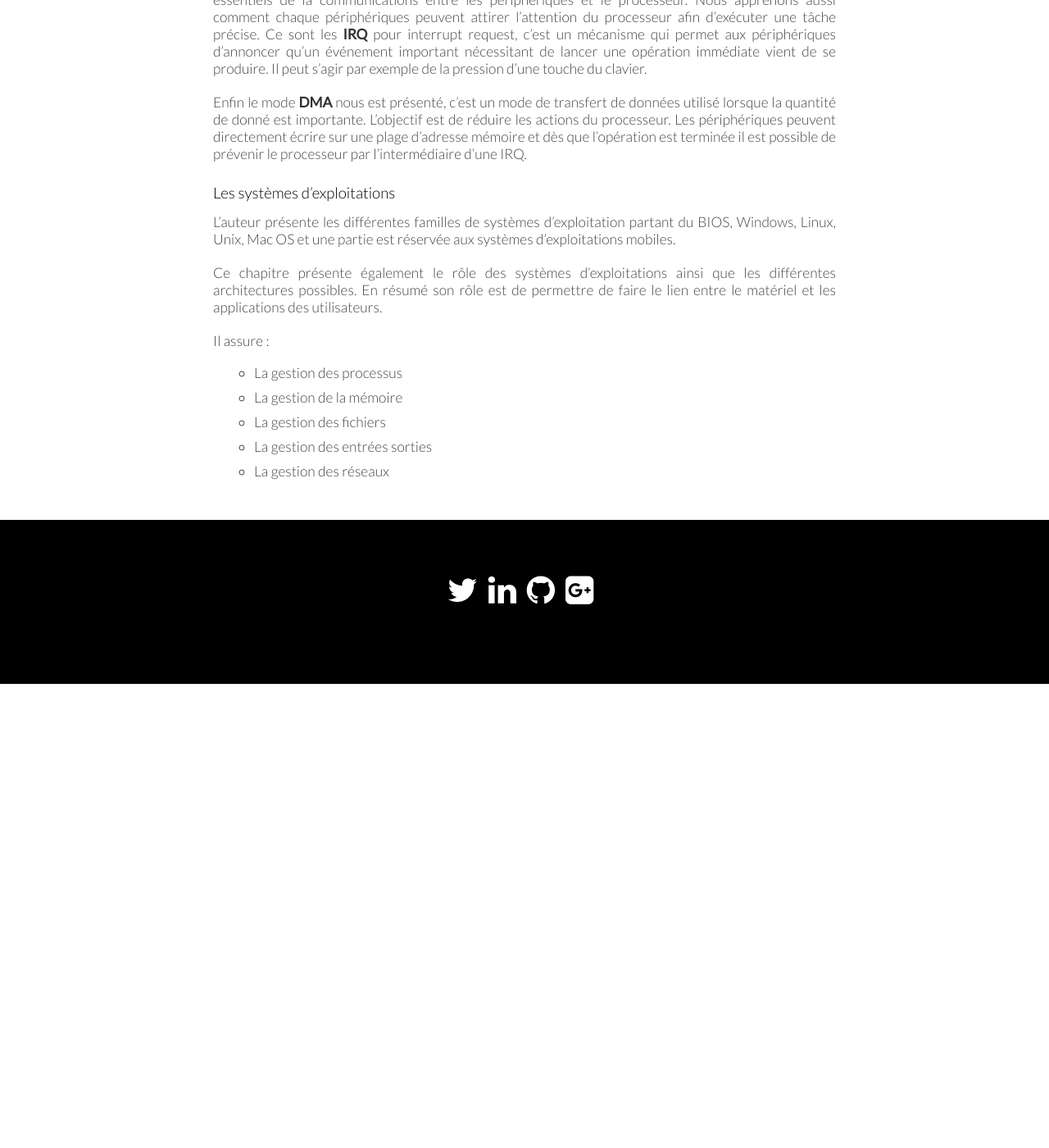
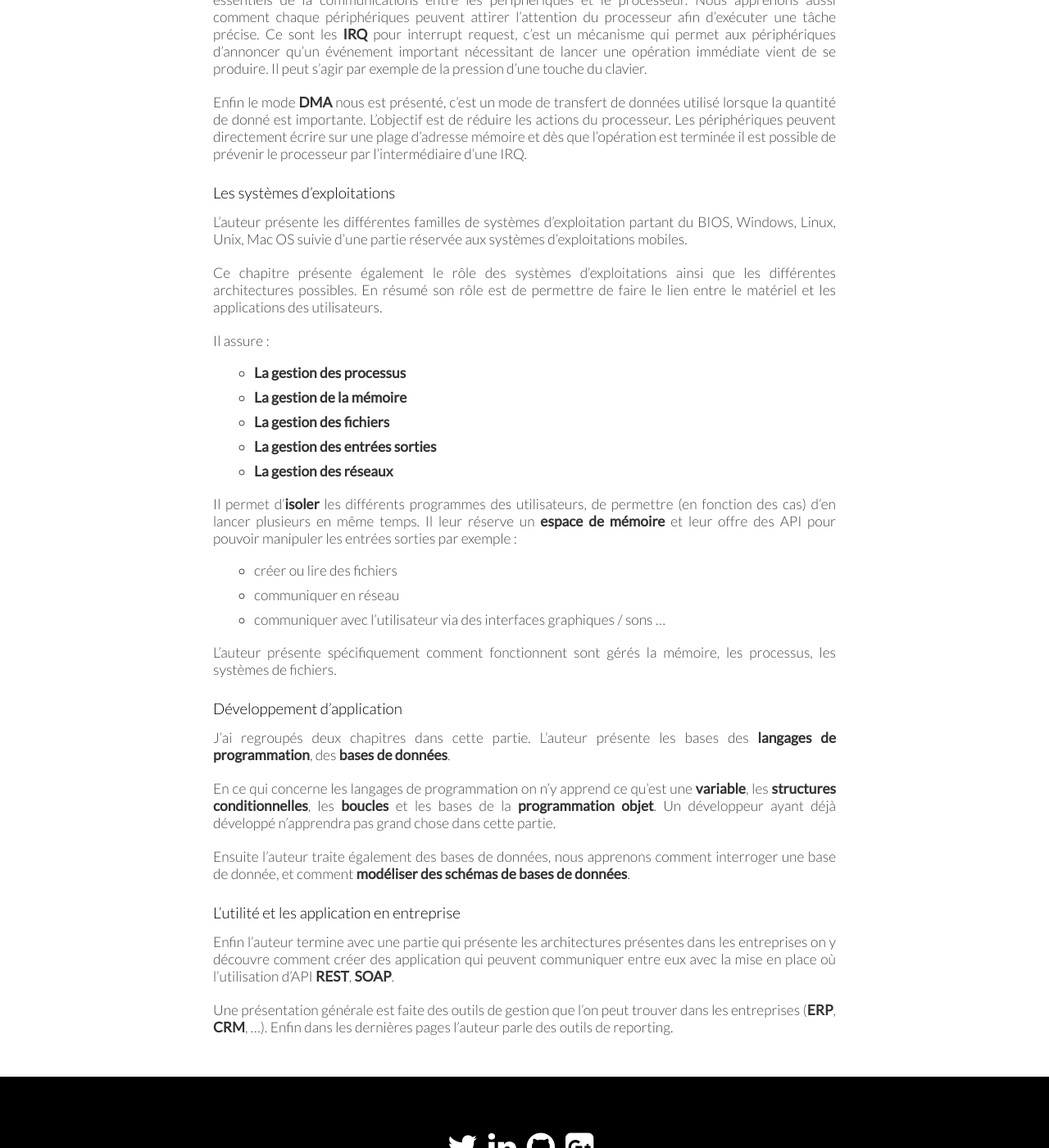
Before and after one commit to ludovic-bouguerra/site, a Jekyll site: the page built from resumes/les-fondemements-de-l-informatique.md, in a window 1280 px wide and 1400 px high, scrolled down 1446 px. Shown: the whole window at 82% size. Built offline with Jekyll 4.4.1, drawn with Linux system fonts in a browser that asks for light colours; before the commit the page ends 2280 px from its top, so only the background shows below that.

Commit message:
Fondements informatique

```diff
--- a/resumes/les-fondemements-de-l-informatique.md
+++ b/resumes/les-fondemements-de-l-informatique.md
@@ -38,16 +38,36 @@ L'auteur nous explique la différence entre un **contrôleur**, un **bus** et un
 
 Enfin le mode **DMA** nous est présenté, c'est un mode de transfert de données utilisé lorsque la quantité de donné est importante. L'objectif est de réduire les actions du processeur. Les périphériques peuvent directement écrire sur une plage d'adresse mémoire et dès que l'opération est terminée il est possible de prévenir le processeur par l'intermédiaire d'une IRQ.
 
-
 ### Les systèmes d'exploitations
 
-L'auteur présente les différentes familles de systèmes d'exploitation partant du BIOS, Windows, Linux, Unix, Mac OS et une partie est réservée aux systèmes d'exploitations mobiles.
+L'auteur présente les différentes familles de systèmes d'exploitation partant du BIOS, Windows, Linux, Unix, Mac OS suivie d'une partie réservée aux systèmes d'exploitations mobiles.
 
 Ce chapitre présente également le rôle des systèmes d'exploitations ainsi que les différentes architectures possibles. En résumé son rôle est de permettre de faire le lien entre le matériel et les applications des utilisateurs.
 
 Il assure :
-* La gestion des processus
-* La gestion de la mémoire
-* La gestion des fichiers
-* La gestion des entrées sorties
-* La gestion des réseaux
+* **La gestion des processus**
+* **La gestion de la mémoire**
+* **La gestion des fichiers**
+* **La gestion des entrées sorties**
+* **La gestion des réseaux**
+
+Il permet d'**isoler** les différents programmes des utilisateurs, de permettre (en fonction des cas) d'en lancer plusieurs en même temps. Il leur réserve un **espace de mémoire** et leur offre des API pour pouvoir manipuler les entrées sorties par exemple :
+* créer ou lire des fichiers
+* communiquer en réseau
+* communiquer avec l'utilisateur via des interfaces graphiques / sons ...
+
+L'auteur présente spécifiquement comment fonctionnent sont gérés la mémoire, les processus, les systèmes de fichiers.
+
+### Développement d'application
+
+J'ai regroupés deux chapitres dans cette partie. L'auteur présente les bases des **langages de programmation**, des **bases de données**.
+
+En ce qui concerne les langages de programmation on n'y apprend ce qu'est une **variable**, les **structures conditionnelles**, les **boucles** et les bases de la **programmation objet**. Un développeur ayant déjà développé n'apprendra pas grand chose dans cette partie.
+
+Ensuite l'auteur traite également des bases de données, nous apprenons comment interroger une base de donnée, et comment **modéliser des schémas de bases de données**.
+
+### L'utilité et les application en entreprise
+
+Enfin l'auteur termine avec une partie qui présente les architectures présentes dans les entreprises on y découvre comment créer des application qui peuvent communiquer entre eux avec la mise en place où l'utilisation d'API **REST**, **SOAP**.
+
+Une présentation générale est faite des outils de gestion que l'on peut trouver dans les entreprises (**ERP**, **CRM**, ...). Enfin dans les dernières pages l'auteur parle des outils de reporting.
```
Also changed, not shown: other parts of resumes/les-fondemements-de-l-informatique.md (+1 -1 lines).
